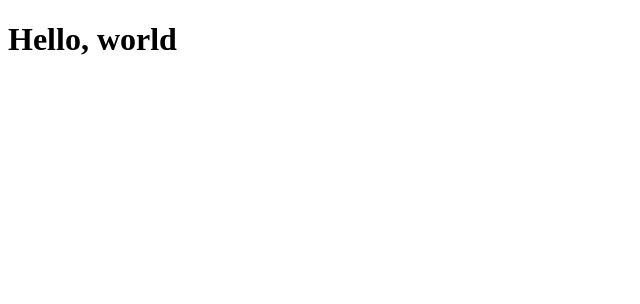
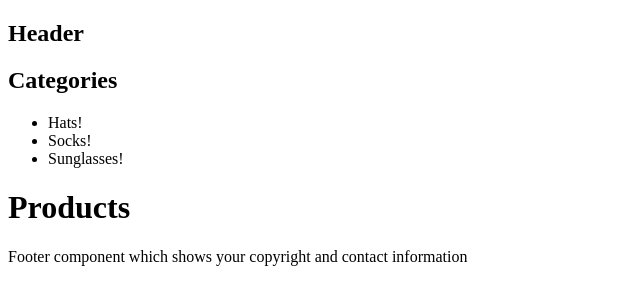
Before and after one commit to brendanrsmith/storefront, a React (Create React App) app: page / in a window 1280 px wide. Shown: the top 304 px of the page, without its empty margins (0-640 px from the left). Built offline with nearby package versions, Linux system fonts and the light colour scheme.

Commit message:
categories render to dom

```diff
--- a/package.json
+++ b/package.json
@@ -3,9 +3,13 @@
   "version": "0.1.0",
   "private": true,
   "dependencies": {
+    "@material-ui/core": "^4.11.4",
     "react": "^17.0.2",
     "react-dom": "^17.0.2",
+    "react-redux": "^7.2.4",
     "react-scripts": "4.0.3",
+    "redux": "^4.1.0",
+    "redux-devtools-extension": "^2.13.9",
     "web-vitals": "^1.1.2"
   },
   "scripts": {
--- a/src/App.js
+++ b/src/App.js
@@ -1,8 +1,15 @@
+import Header from './components/Header';
+import Footer from './components/Footer';
+import Categories from './components/Categories';
+import Products from './components/Products';
 
 function App() {
   return (
     <div className="App">
-     <h1>Hello, world</h1>
+     <Header />
+     <Categories />
+     <Products />
+     <Footer />
     </div>
   );
 }
--- /dev/null
+++ b/src/components/Categories.js
@@ -0,0 +1,24 @@
+import { connect } from 'react-redux';
+
+import { setActiveCategory } from '../store/category.js';
+
+const Categories = props => {
+  return (
+    <section>
+      <h1>Categories</h1>
+      <ul>
+        {props.catReducer.categories.map(cat => {
+          return <li>{cat.displayName}</li>
+        })}
+      </ul>
+    </section>
+  )
+}
+
+const mapStateToProps = state => ({
+  catReducer: state.catReducer
+});
+
+const mapDispatchToProps = { setActiveCategory }
+
+export default connect(mapStateToProps, mapDispatchToProps)(Categories);
--- /dev/null
+++ b/src/components/Footer.js
@@ -0,0 +1,9 @@
+
+function Footer () {
+
+  return (
+    <p>Footer component which shows your copyright and contact information</p>
+  )
+}
+
+export default Footer;
--- /dev/null
+++ b/src/components/Header.js
@@ -0,0 +1,11 @@
+
+function Header() {
+
+  return (
+    <section>
+      <h1>Header</h1>
+    </section>
+  )
+}
+
+export default Header;
--- /dev/null
+++ b/src/components/Products.js
@@ -0,0 +1,9 @@
+
+function Products () {
+
+  return (
+    <h1>Products</h1>
+  )
+}
+
+export default Products;
--- a/src/index.js
+++ b/src/index.js
@@ -1,12 +1,14 @@
 import React from 'react';
 import ReactDOM from 'react-dom';
+import { Provider } from 'react-redux';
 
+import store from './store';
 import App from './App';
 
 
 ReactDOM.render(
-  <React.StrictMode>
+  <Provider store={store}>
     <App />
-  </React.StrictMode>,
+  </Provider >,
   document.getElementById('root')
 );
--- /dev/null
+++ b/src/store/category.js
@@ -0,0 +1,49 @@
+let initialState = {
+  categories: [
+    {
+      name: 'hats',
+      displayName: 'Hats!',
+      description: 'things you put on your head'
+    },
+    {
+      name: 'socks',
+      displayName: 'Socks!',
+      description: 'things you put on your feet'
+    },
+    {
+      name: 'sunglasses',
+      displayName: 'Sunglasses!',
+      description: 'things you put on your nose'
+    },
+  ],
+  activeCategory: null,
+}
+
+const catReducer = (state = initialState, action) => {
+  let { type, payload } = action;
+
+  switch (type) {
+    case 'SETCATEGORY':
+      let activeCategory = payload;
+      // let categories = initialState.categories;
+      return activeCategory;
+
+    default:
+      return state;
+  }
+}
+
+export const setActiveCategory = (category) => {
+  return {
+    type: 'SETCATEGORY',
+    payload: category
+  }
+}
+
+export const reset = () => {
+  return {
+    type: 'RESET'
+  }
+}
+
+export default catReducer;
--- /dev/null
+++ b/src/store/index.js
@@ -0,0 +1,12 @@
+import { combineReducers, createStore } from 'redux';
+import { composeWithDevTools } from 'redux-devtools-extension';
+
+import catReducer from './category';
+
+let reducers = combineReducers({ catReducer });
+
+const store = () => {
+  return createStore(reducers, composeWithDevTools());
+}
+
+export default store();
```
Also changed, not shown: src/components/ActiveCategory.js (added), 1 other file (tests, documents, lock files or other folders).
